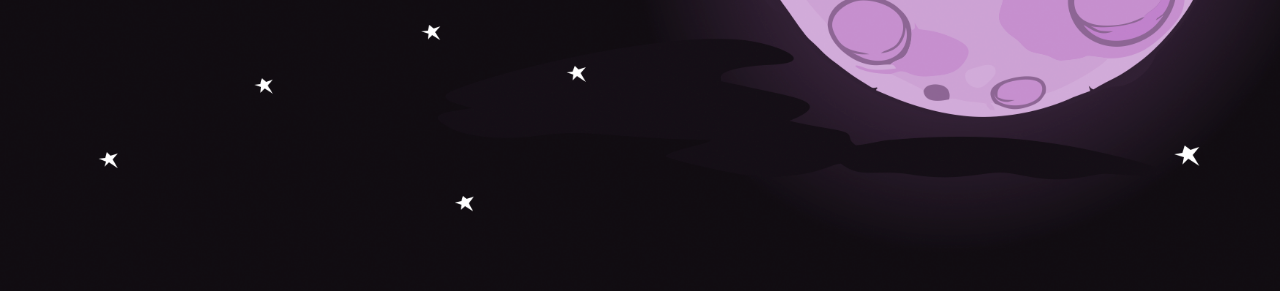
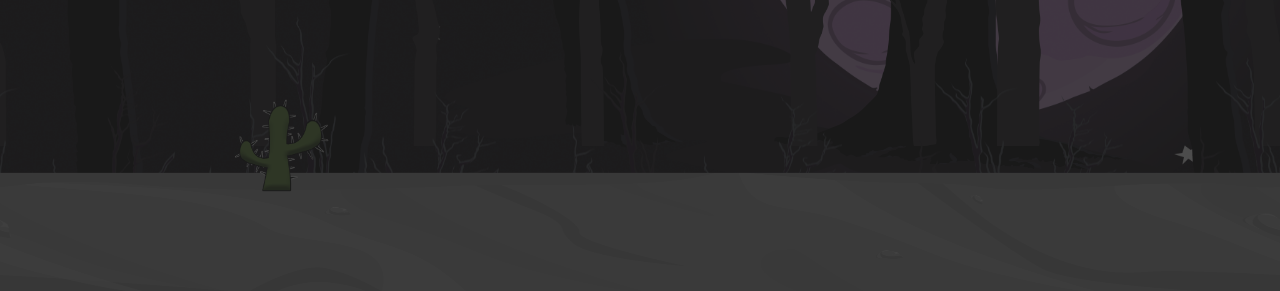
Before and after one commit to hlazunova-katya/runzombie, a plain HTML site: page game.html in a window 1280 px wide. Shown: the part 509-800 px from the top of the page. Drawn offline with Linux system fonts and the light colour scheme.

Commit message:
uncommented script tag

```diff
--- a/game.html
+++ b/game.html
@@ -1 +1 @@
-<!DOCTYPE html><html><head><meta charset="UTF-8"><title>Final Game</title><link href="css/game.css" rel="stylesheet"><link rel="preload" as="script" href="js/index.bundle.js"></head><body><div id ="loader"><div></div></div><!--<script type="text/javascript" src="js/index.bundle.js"></script>--></body></html>
+<!DOCTYPE html><html><head><meta charset="UTF-8"><title>Final Game</title><link href="css/game.css" rel="stylesheet"><link rel="preload" as="script" href="js/index.bundle.js"></head><body><div id ="loader"><div></div></div><script type="text/javascript" src="js/index.bundle.js"></script></body></html>
```
